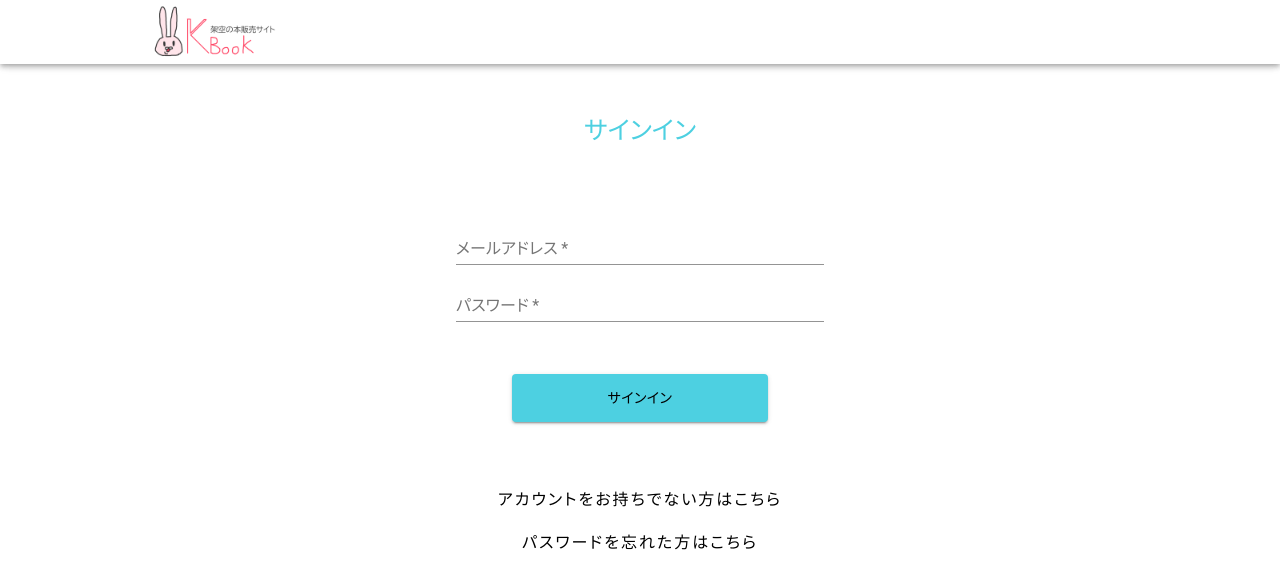
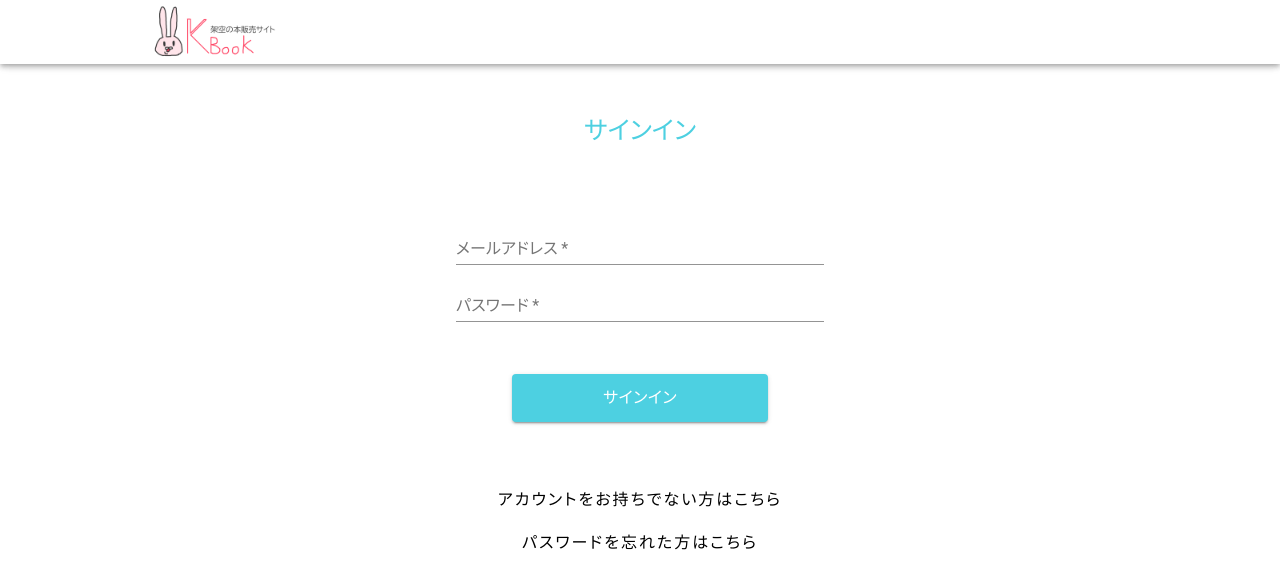
Before and after one commit to koda-momo/ec-app, a React (Create React App) app: page /signin in a window 1280 px wide. Shown: the top 588 px of the page. Built offline with nearby package versions, Linux system fonts and the light colour scheme; no server answers; the database is empty.

Commit message:
ボタンのフォントサイズ変更

```diff
--- a/src/components/uikit/GrayButton.tsx
+++ b/src/components/uikit/GrayButton.tsx
@@ -15,6 +15,9 @@
     height: 48,
     marginBottom: 16,
     width: 256,
+    [theme.breakpoints.down("sm")]: {
+      fontSize: 11,
+    },
   },
 }));
 
--- a/src/components/uikit/PrimaryButton.tsx
+++ b/src/components/uikit/PrimaryButton.tsx
@@ -1,22 +1,25 @@
 import { FC, memo } from "react";
 import Button from "@material-ui/core/Button";
-import { makeStyles } from "@material-ui/core";
+import { makeStyles } from "@material-ui/core/styles";
 
 type Props = {
   onClick: () => void;
   label: string;
 };
 
-const useStyles = makeStyles({
+const useStyles = makeStyles((theme) => ({
   button: {
     backgroundColor: "#4dd0e1",
-    color: "#000",
-    fontsize: 16,
+    color: "#ffff",
+    fontSize: 16,
     height: 48,
     marginBottom: 16,
     width: 256,
+    [theme.breakpoints.down("sm")]: {
+      fontSize: 11,
+    },
   },
-});
+}));
 
 export const PrimaryButton: FC<Props> = memo((props) => {
   const { onClick, label } = props;
```
